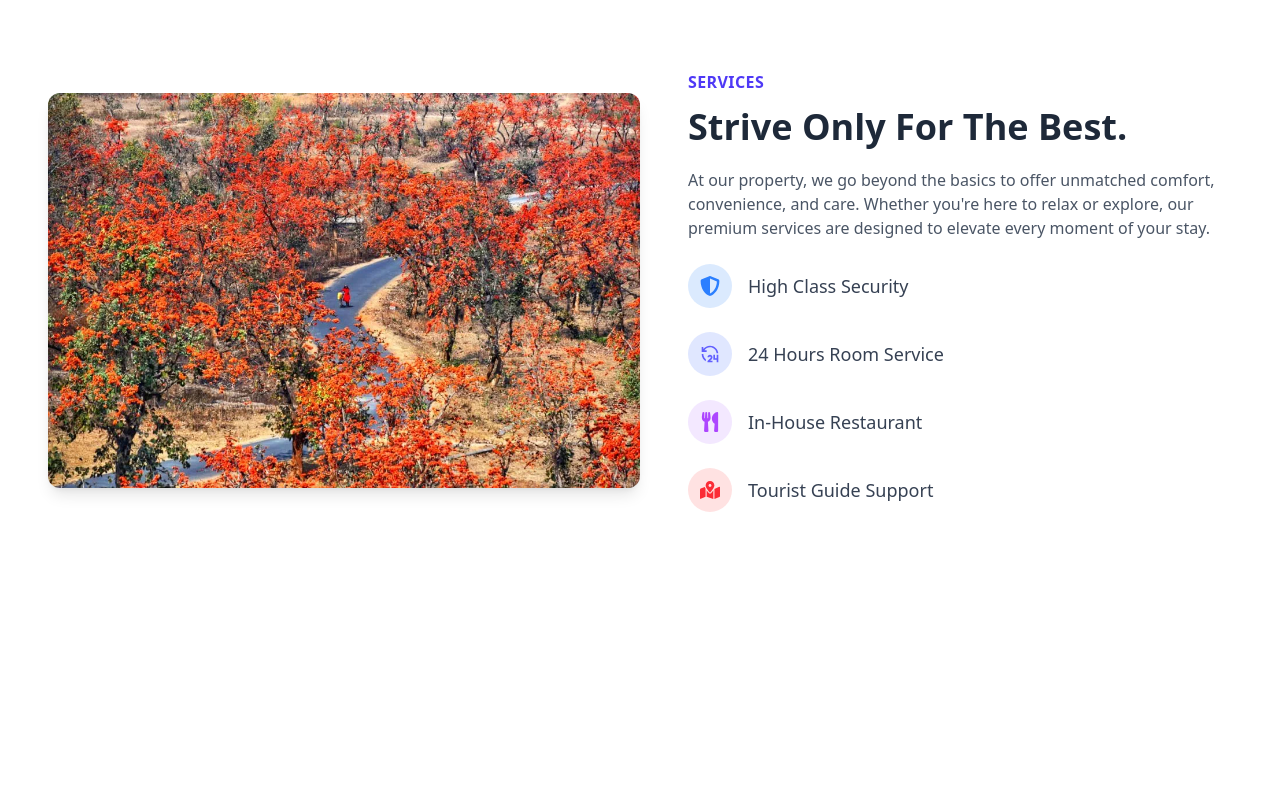
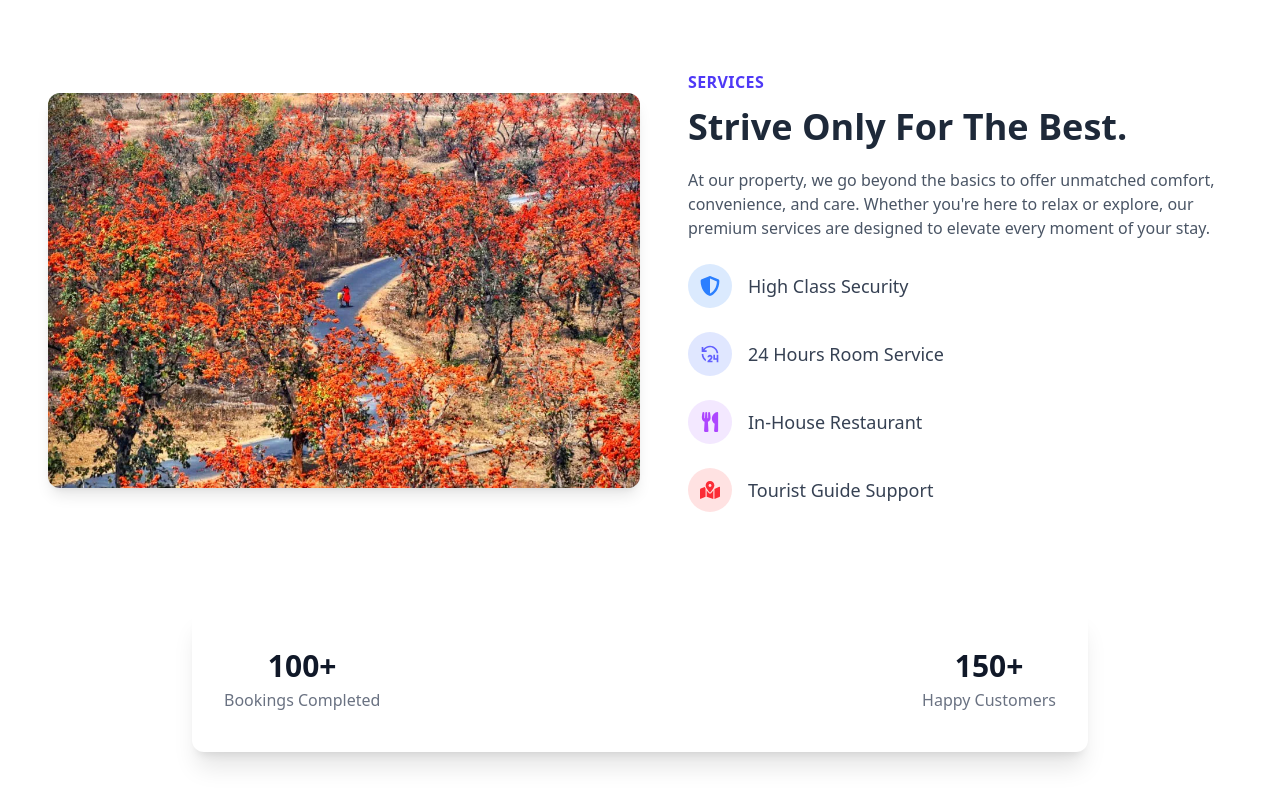
Before and after one commit to probal-ghosh/Internship1, a React (Vite) app: page / in a window 1280 px wide. Shown: the part 2114-2914 px from the top of the page. Before the commit the page ends 2674 px from the top, so only its background shows below. Built offline with nearby package versions, Linux system fonts and the light colour scheme.

Commit message:
Stats section Added

```diff
--- a/src/App.jsx
+++ b/src/App.jsx
@@ -8,6 +8,7 @@ import Hero from './Component/Hero/Hero'
 import About from './Component/About/About'
 import RoomsSection from './Component/RoomSection/RoomSection';
 import Services from './Component/Services/Services';
+import Stats from './Component/Stats/Stats';
 
 function App() {
   useEffect(() => {
@@ -23,6 +24,7 @@ function App() {
       <About/>
       <RoomsSection/>
       <Services/>
+      <Stats/>
     </div>
   )
 }
--- /dev/null
+++ b/src/Component/Stats/Stats.jsx
@@ -0,0 +1,21 @@
+import React from 'react';
+
+const Stats = () => {
+  return (
+    <div className="w-full flex justify-center px-4 py-12">
+      <div className="bg-white shadow-xl rounded-xl flex flex-col sm:flex-row justify-between items-center w-full max-w-4xl py-10 px-8 gap-8">
+        <div className="text-center">
+          <h3 className="text-3xl font-bold text-gray-900">100+</h3>
+          <p className="text-gray-500 mt-1">Bookings Completed</p>
+        </div>
+
+        <div className="text-center">
+          <h3 className="text-3xl font-bold text-gray-900">150+</h3>
+          <p className="text-gray-500 mt-1">Happy Customers</p>
+        </div>
+      </div>
+    </div>
+  );
+};
+
+export default Stats;
```
